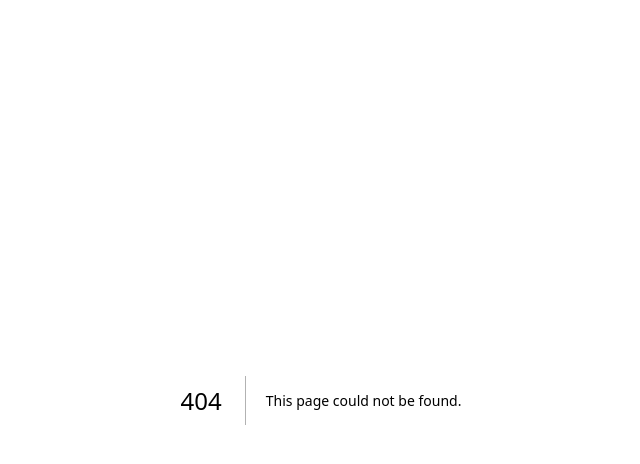
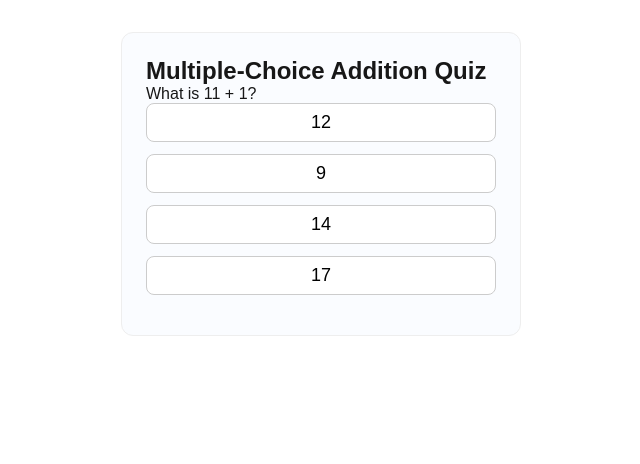
Before and after one commit to michnardo/hello-vercel, a Next.js app: page /addition-mcq in a window 1280 px wide. Before the commit this address had no page. Shown: the top 464 px of the page, without its empty margins (319-959 px from the left). Built offline with nearby package versions, Linux system fonts and the light colour scheme.

Commit message:
Sync all recent changes: Addition MCQ, README, and other updates

```diff
--- /dev/null
+++ b/app/addition-mcq/page.js
@@ -0,0 +1,77 @@
+'use client';
+
+import { useState } from 'react';
+
+function getRandomInt(min, max) {
+  return Math.floor(Math.random() * (max - min + 1)) + min;
+}
+
+function generateChoices(correct, range = 10) {
+  const choices = new Set([correct]);
+  while (choices.size < 4) {
+    let distractor = correct + getRandomInt(-range, range);
+    if (distractor === correct || distractor < 0) continue;
+    choices.add(distractor);
+  }
+  // Shuffle choices
+  return Array.from(choices).sort(() => Math.random() - 0.5);
+}
+
+function generateQuestion() {
+  const a = getRandomInt(1, 20);
+  const b = getRandomInt(1, 20);
+  const correct = a + b;
+  const choices = generateChoices(correct, 5);
+  return { a, b, correct, choices };
+}
+
+export default function AdditionMCQ() {
+  const [question, setQuestion] = useState(generateQuestion());
+  const [selected, setSelected] = useState(null);
+  const [feedback, setFeedback] = useState('');
+
+  function handleChoice(choice) {
+    if (selected !== null) return;
+    setSelected(choice);
+    setFeedback(choice === question.correct ? '✅ Correct!' : '❌ Incorrect');
+  }
+
+  function nextQuestion() {
+    setQuestion(generateQuestion());
+    setSelected(null);
+    setFeedback('');
+  }
+
+  return (
+    <main style={{ maxWidth: 400, margin: '2rem auto', padding: 24, border: '1px solid #eee', borderRadius: 12, background: '#fafcff', fontFamily: 'Arial' }}>
+      <h2>Multiple-Choice Addition Quiz</h2>
+      <p>What is {question.a} + {question.b}?</p>
+      <div style={{ display: 'flex', flexDirection: 'column', gap: 12, marginBottom: 16 }}>
+        {question.choices.map((choice, idx) => (
+          <button
+            key={idx}
+            onClick={() => handleChoice(choice)}
+            disabled={selected !== null}
+            style={{
+              fontSize: 18,
+              padding: '0.5rem 1rem',
+              background: selected === choice
+                ? (choice === question.correct ? '#d4ffd4' : '#ffd4d4')
+                : '#fff',
+              border: '1px solid #ccc',
+              borderRadius: 8,
+              cursor: selected === null ? 'pointer' : 'default',
+              fontWeight: selected === choice ? 'bold' : 'normal',
+            }}
+          >
+            {choice}
+          </button>
+        ))}
+      </div>
+      {feedback && <div style={{ marginBottom: 12, fontWeight: 'bold' }}>{feedback}</div>}
+      {selected !== null && (
+        <button onClick={nextQuestion} style={{ fontSize: 16 }}>Next Question</button>
+      )}
+    </main>
+  );
+}
--- a/app/page.js
+++ b/app/page.js
@@ -12,6 +12,9 @@ export default function Home() {
         👉 <Link href="/addition">Addition Game</Link>
       </p>
       <p>
+        👉 <Link href="/addition-mcq">Addition MCQ (New!)</Link>
+      </p>
+      <p>
         👉 <Link href="/fractions">Fractions Game (New!)</Link>
       </p>
 
```
Also changed, not shown: 1 other file (tests, documents, lock files or other folders).
